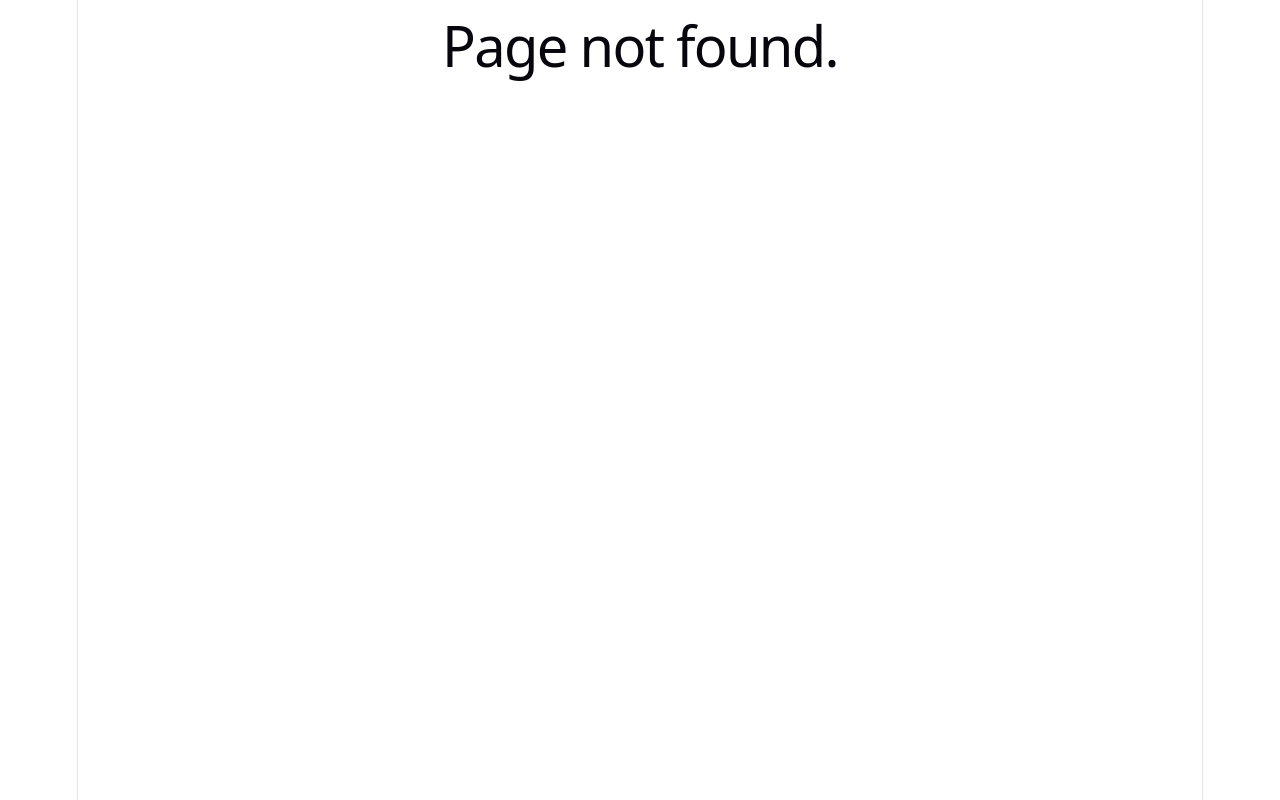
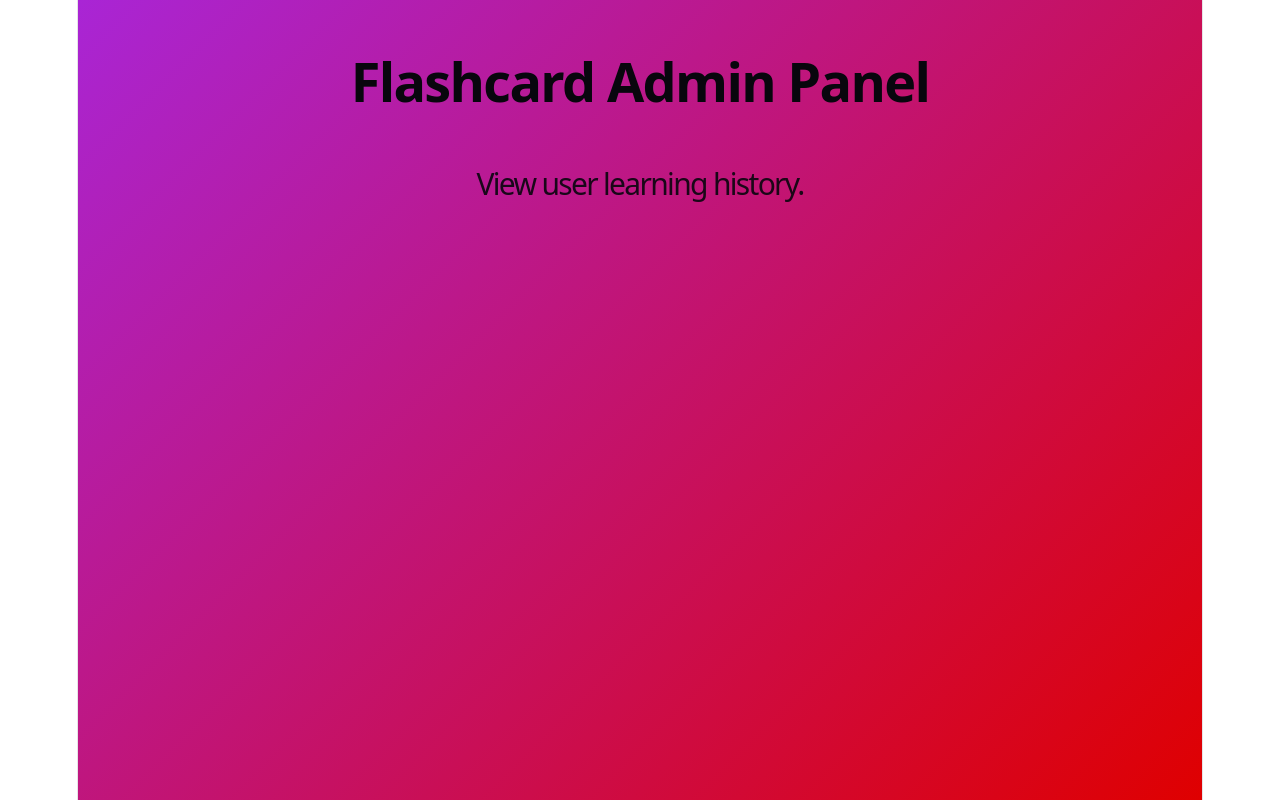
Before and after one commit to kg-csl/CardApp, a React app: page /admin in a window 1280 px wide. Before the commit this address had no page. Built offline with nearby package versions, Linux system fonts and the light colour scheme; the HTML template or start-up script is replaced by a standard one.

Commit message:
created admin page and fixed some server logic

```diff
--- /dev/null
+++ b/src/AdminPanel.jsx
@@ -0,0 +1,16 @@
+import { useState } from 'react';
+import './global.css';
+
+export default function AdminPanel() {
+	return (
+		<div className="app-container">
+		<div className="app-wrapper">
+			<div className="header">
+				<title>Flashcard Admin Panel</title>
+				<h1 className="header-title">Flashcard Admin Panel</h1>
+				<h1 className="header-subtitle">View user learning history.</h1>
+			</div>
+		</div>
+		</div>
+	);
+}
--- a/src/App.jsx
+++ b/src/App.jsx
@@ -1,6 +1,7 @@
 import { BrowserRouter, Routes, Route } from 'react-router-dom';
 import LoginPage from './LoginPage';
 import CardApp from './CardApp';
+import AdminPanel from './AdminPanel';
 
 export default function App() {
 	return (
@@ -8,6 +9,7 @@ export default function App() {
 		<Routes>
 			<Route path="/" element={<LoginPage />} />
 			<Route path="/user" element={<CardApp />} />
+			<Route path="/admin" element={<AdminPanel />} />
 			<Route path="*" element={
 			<div><h1>Page not found.</h1></div>
 			} />
```
Also changed, not shown: src/server.js (+7 -6 lines).
